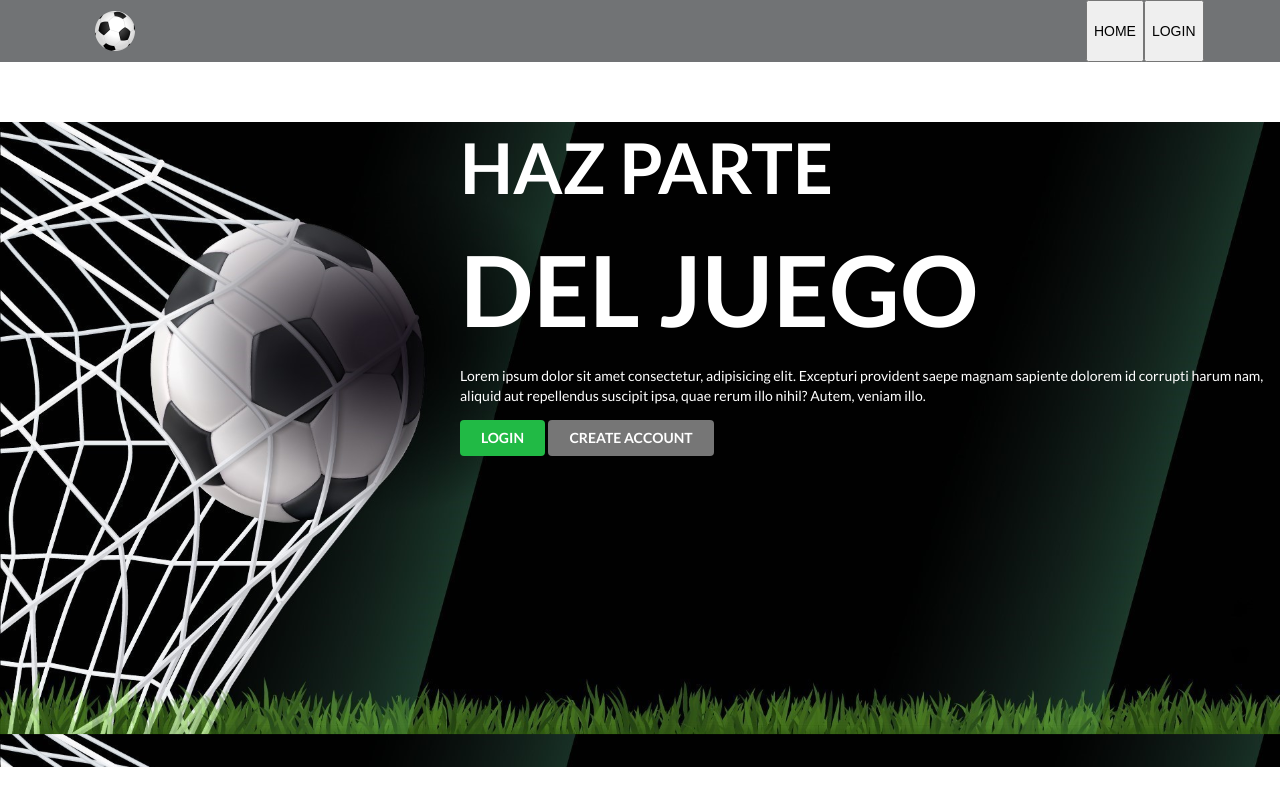
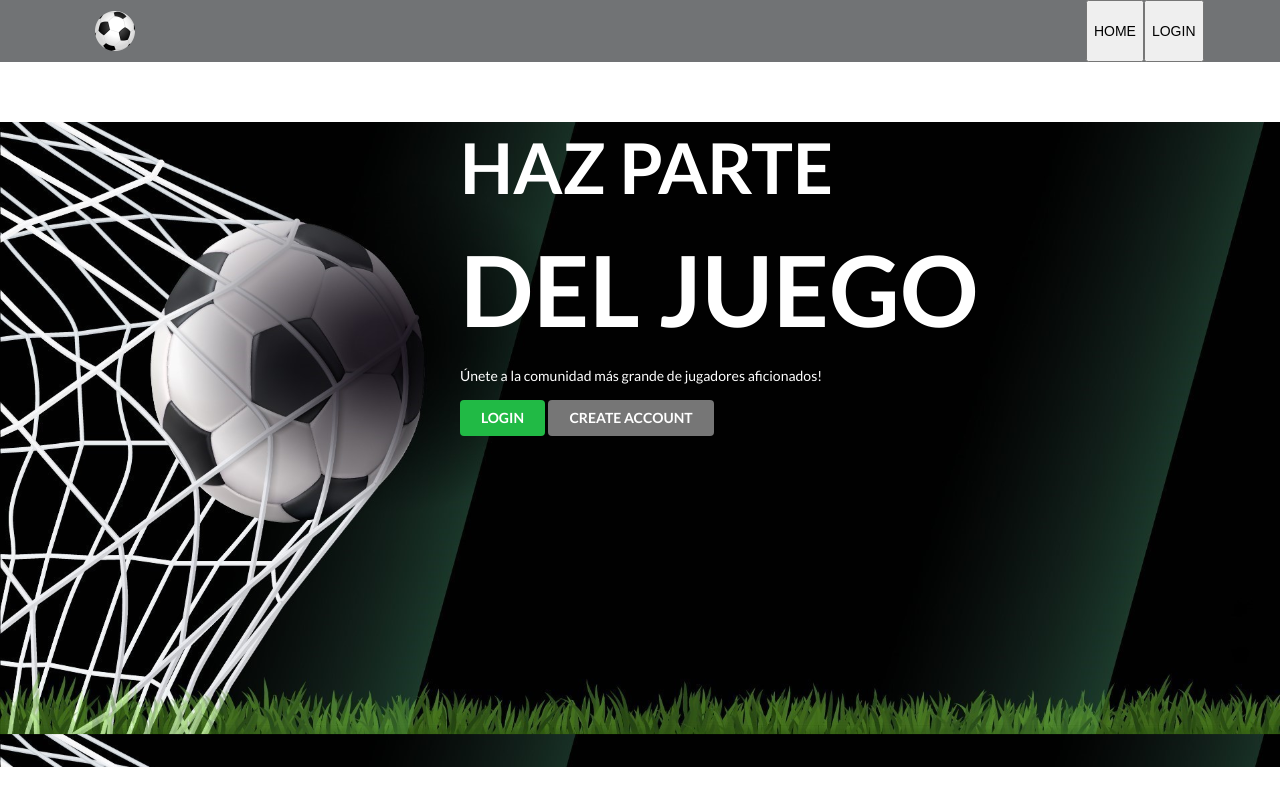
Before and after one commit to RuedaGJuan/4a-futbol-tinder-g24, a Vue app in the folder Proyecto/frontend-futmatch/: page /user/home in a window 1280 px wide. Built offline with nearby package versions, Linux system fonts and the light colour scheme; what @vue/apollo-option would draw is missing.

Commit message:
signup funciono

```diff
--- a/Proyecto/frontend-futmatch/src/App.vue
+++ b/Proyecto/frontend-futmatch/src/App.vue
@@ -16,7 +16,7 @@
           <div class="right menu">
             <button v-if="!is_auth" v-on:click="loadHome"> HOME </button>
             <button v-if="!is_auth" v-on:click="loadLogIn">LOGIN</button>
-            <button v-if="is_auth" v-on:click="logOut">CERRAR SESIÓN</button>
+            <button v-if="is_auth" v-on:click="logOut">LOGOUT</button>
           </div>
 
       </div>
@@ -25,8 +25,9 @@
     <div class="main-component">
       <router-view
         v-on:completedLogIn="completedLogIn"
+        v-on:completedSignUp="completedSignUp"
         v-on:logOut="logOut"
-        v-on:loadhome="loadHome"
+        v-on:loadHome="loadHome"
       >
       </router-view>
     </div>
--- a/Proyecto/frontend-futmatch/src/components/Convocatorias.vue
+++ b/Proyecto/frontend-futmatch/src/components/Convocatorias.vue
@@ -1,8 +1,9 @@
 <template>
   <body>
 
-      <div class="ver-convocatorias">
+      <div class="ver-convocatorias" >
         <h2>CONVOCATORIAS VIGENTES</h2>
+        <button class="cargarconvocatorias" v-on:submit.prevent="convocatoriaTodas">CARGAR</button>
         <div class="ui grey inverted segment">
           <ul class="ui inverted relaxed divided animated list">
             <li class="item" v-for="convocatoria of convocatoriaTodas" :key="convocatoria.id">
@@ -154,9 +155,11 @@ apollo: {
         };
       },
     },
+  },
+
+  created: function () {
+    this.$apollo.queries.convocatoriaTodas.refetch();
   }
-
-
 };
 </script>
 
--- a/Proyecto/frontend-futmatch/src/components/Home.vue
+++ b/Proyecto/frontend-futmatch/src/components/Home.vue
@@ -5,10 +5,7 @@
         <h2>HAZ PARTE</h2>
         <h1>DEL JUEGO</h1>
         <p>
-          Lorem ipsum dolor sit amet consectetur, adipisicing elit. Excepturi
-          provident saepe magnam sapiente dolorem id corrupti harum nam, aliquid
-          aut repellendus suscipit ipsa, quae rerum illo nihil? Autem, veniam
-          illo.
+          Únete a la comunidad más grande de jugadores aficionados!
         </p>
         <button class="ui green button" @click="$router.push('/user/login')">
           LOGIN
--- a/Proyecto/frontend-futmatch/src/router.js
+++ b/Proyecto/frontend-futmatch/src/router.js
@@ -40,7 +40,7 @@ const router = createRouter({
 });
 
 const apolloClient = new ApolloClient({
-  link: createHttpLink({ uri: 'https://futmatch-apigateway.herokuapp.com/' }),
+  link: createHttpLink({ uri: 'https://futmatch-apigateway.herokuapp.com' }),
   cache: new InMemoryCache()
 })
 
```
